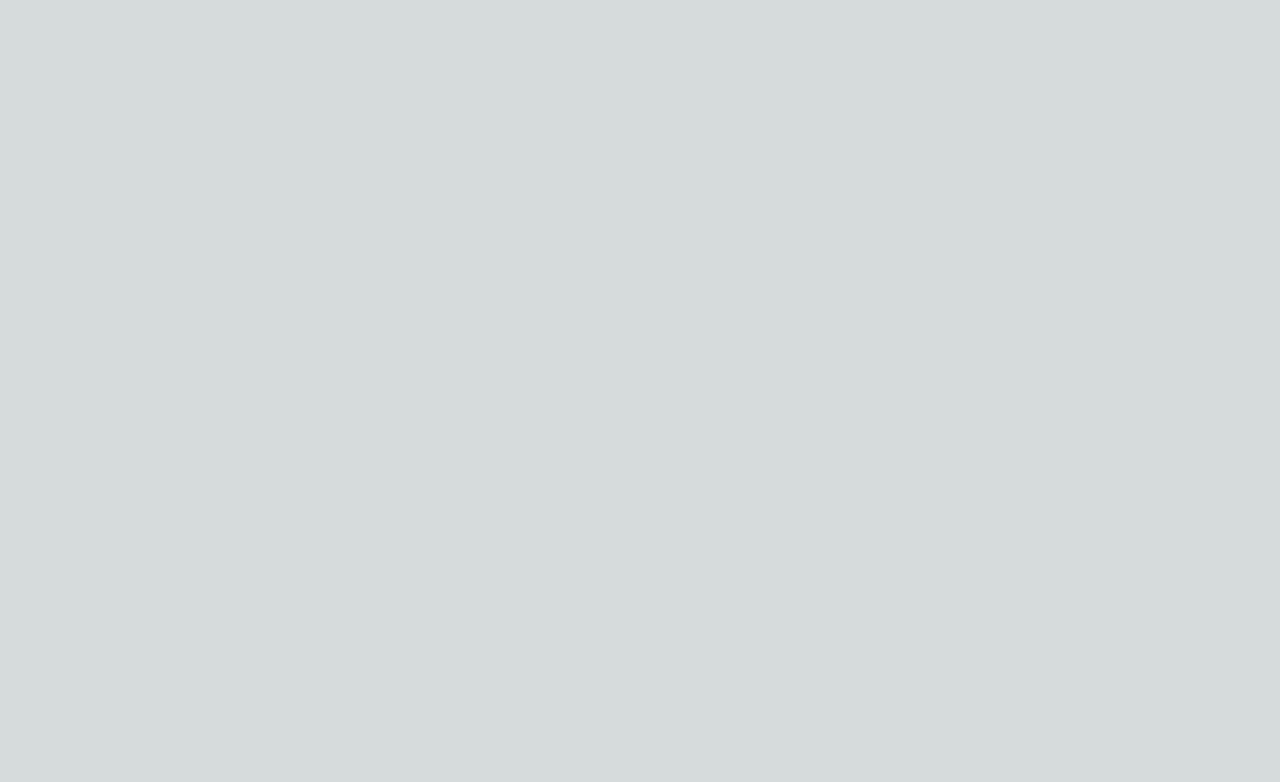
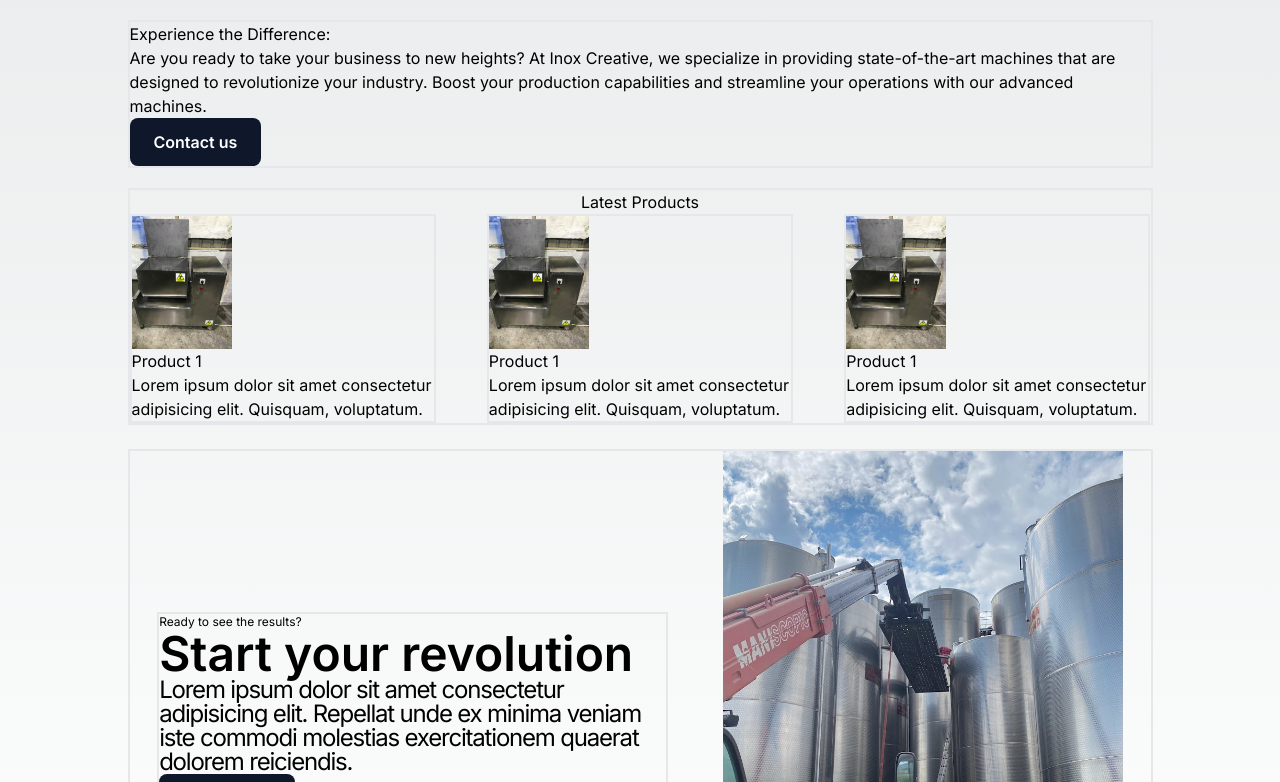
Before and after one commit to markotasevski1/inox-creative-nextjs, a Next.js app: page / in a window 1280 px wide. Shown: the part 1138-1920 px from the top of the page. Before the commit the page ends 1138 px from the top, so only its background shows below. Built offline with nearby package versions, Linux system fonts and the light colour scheme.

Commit message:
Created all sections

```diff
--- a/app/page.tsx
+++ b/app/page.tsx
@@ -1,11 +1,18 @@
+import CtaSection from '@/components/cta-section/CtaSection'
+import DemoCtaSection from '@/components/cta-section/DemoCtaSection'
 import FeaturedSection from '@/components/featured-section/FeaturedSection'
 import { MainHeroSection } from '@/components/hero-sections/MainHeroSection'
+import SolutionsShowcase from '@/components/solutions-showcase/SolutionsShowcase'
 
 export default function Home() {
   return (
     <>
       <MainHeroSection />
       <FeaturedSection />
+      <CtaSection />
+      <SolutionsShowcase />
+      <FeaturedSection />
+      <DemoCtaSection />
     </>
   )
 }
--- a/components/cta-section/CtaSection.tsx
+++ b/components/cta-section/CtaSection.tsx
@@ -1,5 +1,17 @@
 import React from 'react'
+import PrimaryButton from '../buttons/PrimaryButton'
 
 export default function CtaSection() {
-  return <div>cta section</div>
+  return (
+    <div className="border-2 max-w-[1025px] m-auto mt-5">
+      <h3>Experience the Difference:</h3>
+      <p>
+        Are you ready to take your business to new heights? At Inox Creative, we
+        specialize in providing state-of-the-art machines that are designed to
+        revolutionize your industry. Boost your production capabilities and
+        streamline your operations with our advanced machines.{' '}
+      </p>
+      <PrimaryButton href="/contact">Contact us</PrimaryButton>
+    </div>
+  )
 }
--- /dev/null
+++ b/components/cta-section/DemoCtaSection.tsx
@@ -0,0 +1,9 @@
+import React from 'react'
+
+export default function DemoCtaSection() {
+  return (
+    <div className="border-2 max-w-[1025px] m-auto mt-5">
+      <h1> demo cta</h1>
+    </div>
+  )
+}
--- a/components/featured-section/ContentFeaturedSeciton.tsx
+++ b/components/featured-section/ContentFeaturedSeciton.tsx
@@ -2,7 +2,7 @@ import PrimaryButton from '../buttons/PrimaryButton'
 
 export default function ContentFeaturedSeciton() {
   return (
-    <div className="w-5/6 md:w-2/5 border-2 m-auto">
+    <div className="w-5/6 md:w-2/4 border-2 m-auto ">
       <h5 className="text-xs">Ready to see the results?</h5>
 
       <h2 className="text-5xl font-semibold"> Start your revolution</h2>
--- a/components/featured-section/FeaturedSection.tsx
+++ b/components/featured-section/FeaturedSection.tsx
@@ -4,7 +4,7 @@ import ImageWrapper from '../common/ImageWrapper'
 import Slika6 from '../../assets/slika6.jpg'
 export default function FeaturedSection() {
   return (
-    <div className="border-2 max-w-[1700px] m-auto flex flex-col align-middle md:flex-row justify-evenly mt-6">
+    <div className="border-2 max-w-[1025px] m-auto flex flex-col align-middle md:flex-row justify-evenly mt-6">
       <ContentFeaturedSeciton />
       <ImageWrapper src={Slika6.src} alt="test" width={400} height={50} />
     </div>
--- /dev/null
+++ b/components/solutions-showcase/Card.tsx
@@ -0,0 +1,33 @@
+import NextLink from 'next/link'
+
+import NextImage from '../miscellaneous/NextImage'
+import { StaticImport } from '@/types/types'
+type CardProps = {
+  solutionTitle?: string
+  solutionDescription?: string
+  solutionImage: string | StaticImport
+  solutionHref?: string
+}
+export default function Card({
+  solutionTitle = 'test',
+  solutionDescription = 'test',
+  solutionImage = 'test',
+  solutionHref = 'test',
+}: CardProps) {
+  return (
+    <div className="w-30% border-2">
+      <NextLink href={solutionHref}>
+        <div>
+          <NextImage
+            src={solutionImage}
+            alt={'solution'}
+            width={100}
+            height={100}
+          />
+          <h4>{solutionTitle}</h4>
+          <p>{solutionDescription}</p>
+        </div>
+      </NextLink>
+    </div>
+  )
+}
--- a/components/solutions-showcase/SolutionsShowcase.tsx
+++ b/components/solutions-showcase/SolutionsShowcase.tsx
@@ -1,5 +1,53 @@
 import React from 'react'
-
+import Card from './Card'
+import SolutionImage from '../../assets/slika3.jpg'
+import { GetFirstNElements } from '../../utils/utilFunctions'
 export default function SolutionsShowcase() {
-  return <div>Solutions Showcase</div>
+  const solutionsTest = [
+    {
+      title: 'Product 1',
+      description:
+        'Lorem ipsum dolor sit amet consectetur adipisicing elit. Quisquam, voluptatum.',
+      image: SolutionImage,
+      href: '/',
+    },
+    {
+      title: 'Product 1',
+      description:
+        'Lorem ipsum dolor sit amet consectetur adipisicing elit. Quisquam, voluptatum.',
+      image: SolutionImage,
+      href: '/',
+    },
+    {
+      title: 'Product 1',
+      description:
+        'Lorem ipsum dolor sit amet consectetur adipisicing elit. Quisquam, voluptatum.',
+      image: SolutionImage,
+      href: '/',
+    },
+    {
+      title: 'Product 1',
+      description:
+        'Lorem ipsum dolor sit amet consectetur adipisicing elit. Quisquam, voluptatum.',
+      image: SolutionImage,
+      href: '/',
+    },
+  ]
+  const arrayToRender = GetFirstNElements(3, solutionsTest)
+  return (
+    <div className="border-2 max-w-[1025px] m-auto mt-5">
+      <h2 className="text-center">Latest Products</h2>
+      <div className="flex align-middle justify-between ">
+        {arrayToRender.map((solutions: any, index: any) => (
+          <Card
+            key={index + 'afsdf'}
+            solutionImage={solutions.image}
+            solutionDescription={solutions.description}
+            solutionTitle={solutions.title}
+            solutionHref={solutions.href}
+          />
+        ))}
+      </div>
+    </div>
+  )
 }
--- a/tailwind.config.ts
+++ b/tailwind.config.ts
@@ -19,6 +19,9 @@ const config: Config = {
       backgroundColor: {
         'dark-blue': '#2B2D42',
       },
+      width: {
+        '30%': '30%',
+      },
     },
   },
   plugins: [],
--- /dev/null
+++ b/types/types.ts
@@ -0,0 +1,12 @@
+export interface StaticImageData {
+  src: string
+  height: number
+  width: number
+  blurDataURL?: string
+  blurWidth?: number
+  blurHeight?: number
+}
+export interface StaticRequire {
+  default: StaticImageData
+}
+export type StaticImport = StaticRequire | StaticImageData
--- a/utils/utilFunctions.js
+++ b/utils/utilFunctions.js
@@ -0,0 +1,3 @@
+export function GetFirstNElements(n, array) {
+  return array.slice(0, n)
+}
```
